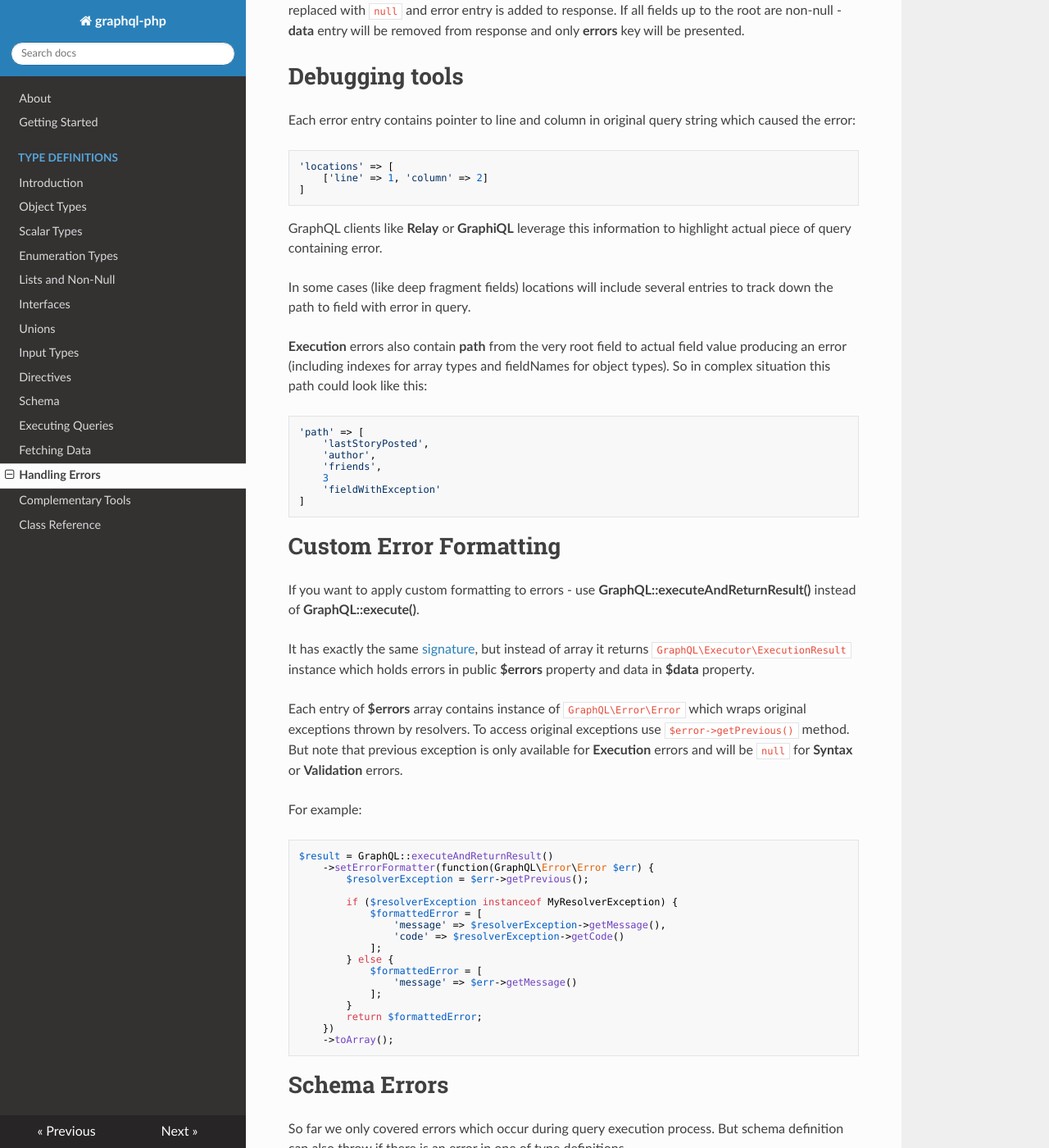
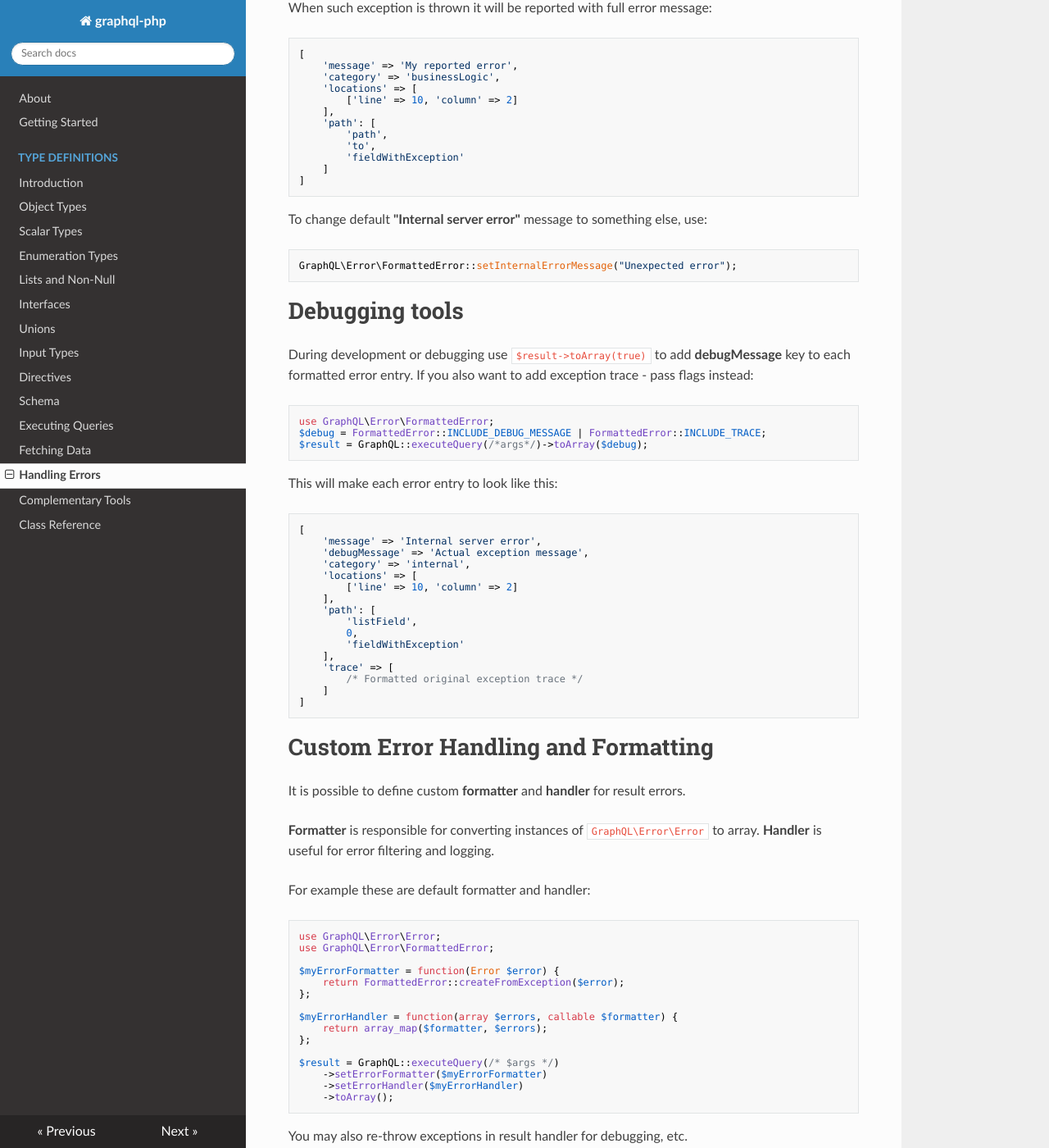
Before and after one commit to webonyx/graphql-php, an MkDocs documentation site: the page built from docs/error-handling.md, in a window 1280 px wide and 1400 px high, scrolled down 1321 px. Shown: the whole window at 82% size. Built offline with MkDocs 1.6.1, drawn with Linux system fonts in a browser that asks for light colours; nearby versions of some CDN libraries; old or Windows-style settings are respelled for this version of MkDocs; some of the changed text lies outside the part shown.

Commit message:
Documentation improvements (wip)

````diff
--- a/docs/error-handling.md
+++ b/docs/error-handling.md
@@ -1,143 +1,145 @@
 # Errors in GraphQL
 
-Query execution process never throws exceptions. Instead all errors that occur during query execution
-are caught, collected and included in response.
+Query execution process never throws exceptions. Instead all errors are caught and collected in
+[execution result](executing-queries/#execution-result).
 
-There are 3 types of errors in GraphQL (Syntax, Validation and Execution errors):
+Later `$result->toArray()` automatically converts these errors to array using default
+error formatting. But you can apply [custom error filtering and formatting](#custom-error-filtering-and-formatting)
+for your specific requirements.
 
-**Syntax** errors are returned in response when query has invalid syntax and could not be parsed.
-Example output for invalid query `{hello` (missing bracket):
+# Default Error formatting
+By default each error entry is converted to associative array with following structure:
+
 ```php
 [
-    'errors' => [
-        [
-            'message' => "Syntax Error GraphQL request (1:7) Expected Name, found <EOF>\n\n1: {hello\n         ^\n",
-            'locations' => [
-                ['line' => 1, 'column' => 7]
-            ]
-        ]
+    'message' => 'Error message',
+    'category' => 'graphql',
+    'locations' => [
+        ['line' => 1, 'column' => 2]
+    ],
+    'path': [
+        'listField',
+        0,
+        'fieldWithException'
+    ]
+]
+```
+Entry at key **locations** points to character in query string which caused the error.
+In some cases (like deep fragment fields) locations will include several entries to track down path to
+field with error in query.
+
+Entry at key **path** exists only for errors caused by exceptions thrown in resolvers. It contains path
+from the very root field to actual field value producing an error
+(including indexes for list types and field names for composite types).
+
+**Internal errors**
+
+As of version **0.10.0** all exceptions thrown in resolvers are reported with generic message **"Internal server error"**.
+This is done to avoid information leak in production environments (e.g. database connection errors, file access errors, etc).
+
+Only exceptions implementing interface `GraphQL\Error\ClientAware` and claiming themselves as **safe** will
+be reported with full error message.
+
+For example:
+```php
+use GraphQL\Error\ClientAware;
+
+class MySafeException extends \Exception implements ClientAware
+{
+    public function isClientSafe()
+    {
+        return true;
+    }
+
+    public function getCategory()
+    {
+        return 'businessLogic';
+    }
+}
+```
+When such exception is thrown it will be reported with full error message:
+```php
+[
+    'message' => 'My reported error',
+    'category' => 'businessLogic',
+    'locations' => [
+        ['line' => 10, 'column' => 2]
+    ],
+    'path': [
+        'path',
+        'to',
+        'fieldWithException'
     ]
 ]
 ```
 
-**Validation** errors - returned in response when query has semantic errors.
-Example output for invalid query `{unknownField}`:
+To change default **"Internal server error"** message to something else, use:
+```
+GraphQL\Error\FormattedError::setInternalErrorMessage("Unexpected error");
+```
+
+#Debugging tools
+
+During development or debugging use `$result->toArray(true)` to add **debugMessage** key to
+each formatted error entry. If you also want to add exception trace - pass flags instead:
+
+```
+use GraphQL\Error\FormattedError;
+$debug = FormattedError::INCLUDE_DEBUG_MESSAGE | FormattedError::INCLUDE_TRACE;
+$result = GraphQL::executeQuery(/*args*/)->toArray($debug);
+```
+
+This will make each error entry to look like this:
 ```php
 [
-    'errors' => [
-        [
-            'message' => 'Cannot query field "unknownField" on type "Query".',
-            'locations' => [
-                ['line' => 1, 'column' => 2]
-            ]
-        ]
+    'message' => 'Internal server error',
+    'debugMessage' => 'Actual exception message',
+    'category' => 'internal',
+    'locations' => [
+        ['line' => 10, 'column' => 2]
+    ],
+    'path': [
+        'listField',
+        0,
+        'fieldWithException'
+    ],
+    'trace' => [
+        /* Formatted original exception trace */
     ]
 ]
 ```
 
-**Execution** errors - included in response when some field resolver throws
-(or returns unexpected value). Example output for query with exception thrown in
-field resolver `{fieldWithException}`:
-```php
-[
-    'data' => [
-        'fieldWithException' => null
-    ],
-    'errors' => [
-        [
-            'message' => 'Exception message thrown in field resolver',
-            'locations' => [
-                ['line' => 1, 'column' => 2]
-            ],
-            'path': [
-                'fieldWithException'
-            ]
-        ]
-    ]
-]
-```
+# Custom Error Handling and Formatting
+It is possible to define custom **formatter** and **handler** for result errors.
 
-Obviously when **Syntax** or **Validation** error is detected - process is interrupted and query is not
-executed. In such scenarios response only contains **errors**, but not **data**.
+**Formatter** is responsible for converting instances of `GraphQL\Error\Error` to array.
+**Handler** is useful for error filtering and logging.
 
-GraphQL is forgiving to **Execution** errors which occur in resolvers of nullable fields.
-If such field throws or returns unexpected value the value of the field in response will be simply
-replaced with `null` and error entry will be added to response.
-
-If exception is thrown in non-null field - error bubbles up to first nullable field. This nullable field is
-replaced with `null` and error entry is added to response. If all fields up to the root are non-null -
-**data** entry will be removed from response and only **errors** key will be presented.
-
-# Debugging tools
-
-Each error entry contains pointer to line and column in original query string which caused
-the error:
+For example these are default formatter and handler:
 
 ```php
-'locations' => [
-    ['line' => 1, 'column' => 2]
-]
-```
+use GraphQL\Error\Error;
+use GraphQL\Error\FormattedError;
 
- GraphQL clients like **Relay** or **GraphiQL** leverage this information to highlight
-actual piece of query containing error.
+$myErrorFormatter = function(Error $error) {
+    return FormattedError::createFromException($error);
+};
 
-In some cases (like deep fragment fields) locations will include several entries to track down the
-path to field with error in query.
+$myErrorHandler = function(array $errors, callable $formatter) {
+    return array_map($formatter, $errors);
+};
 
-**Execution** errors also contain **path** from the very root field to actual field value producing
-an error (including indexes for array types and fieldNames for object types). So in complex situation
-this path could look like this:
-
-```php
-'path' => [
-    'lastStoryPosted',
-    'author',
-    'friends',
-    3
-    'fieldWithException'
-]
-```
-
-# Custom Error Formatting
-
-If you want to apply custom formatting to errors - use **GraphQL::executeAndReturnResult()** instead
-of **GraphQL::execute()**.
-
-It has exactly the same [signature](executing-queries/), but instead of array it
-returns `GraphQL\Executor\ExecutionResult` instance which holds errors in public **$errors**
-property and data in **$data** property.
-
-Each entry of **$errors** array contains instance of `GraphQL\Error\Error` which wraps original
-exceptions thrown by resolvers. To access original exceptions use `$error->getPrevious()` method.
-But note that previous exception is only available for **Execution** errors and will be `null`
-for **Syntax** or **Validation** errors.
-
-For example:
-
-```php
-$result = GraphQL::executeAndReturnResult()
-    ->setErrorFormatter(function(GraphQL\Error\Error $err) {
-        $resolverException = $err->getPrevious();
-
-        if ($resolverException instanceof MyResolverException) {
-            $formattedError = [
-                'message' => $resolverException->getMessage(),
-                'code' => $resolverException->getCode()
-            ];
-        } else {
-            $formattedError = [
-                'message' => $err->getMessage()
-            ];
-        }
-        return $formattedError;
-    })
+$result = GraphQL::executeQuery(/* $args */)
+    ->setErrorFormatter($myErrorFormatter)
+    ->setErrorHandler($myErrorHandler)
     ->toArray();
 ```
 
+You may also re-throw exceptions in result handler for debugging, etc.
+
 # Schema Errors
 So far we only covered errors which occur during query execution process. But schema definition can
-also throw if there is an error in one of type definitions.
+also throw `GraphQL\Error\InvariantViolation` if there is an error in one of type definitions.
 
 Usually such errors mean that there is some logical error in your schema and it is the only case
 when it makes sense to return `500` error code for GraphQL endpoint:
@@ -148,7 +150,7 @@ try {
         // ...
     ]);
 
-    $body = GraphQL::execute($schema, $query);
+    $body = GraphQL::executeQuery($schema, $query);
     $status = 200;
 } catch(\Exception $e) {
     $body = json_encode([
--- a/docs/executing-queries.md
+++ b/docs/executing-queries.md
@@ -2,26 +2,36 @@
 Query execution is a complex process involving multiple steps, including query **parsing**,
 **validating** and finally **executing** against your [schema](type-system/schema/).
 
-**graphql-php** provides convenient facade for this process in class `GraphQL\GraphQL`:
+**graphql-php** provides convenient facade for this process in class
+[`GraphQL\GraphQL`](/reference/#graphqlgraphql):
 
 ```php
 use GraphQL\GraphQL;
 
-$result = GraphQL::execute(
+$result = GraphQL::executeQuery(
     $schema,
     $queryString,
     $rootValue = null,
     $contextValue = null,
     $variableValues = null,
-    $operationName = null
+    $operationName = null,
+    $fieldResolver = null,
+    $validationRules = null,
+    $promiseAdapter = null
 );
 ```
 
-Method returns `array` with **data** and **errors** keys, as described by
-[GraphQL specs](http://facebook.github.io/graphql/#sec-Response-Format).
+It returns an instance of [`GraphQL\Executor\ExecutionResult`](/reference/#graphqlexecutorexecutionresult)
+which can be easily converted to array:
+
+```php
+$serializableResult = $result->toArray();
+```
+
+Returned array contains **data** and **errors** keys, as described by
+[GraphQL spec](http://facebook.github.io/graphql/#sec-Response-Format).
 This array is suitable for further serialization (e.g. using `json_encode`).
-See also section on [error handling](error-handling/).
-
+See also section on [error handling and formatting](error-handling/).
 
 Description of method arguments:
 
@@ -33,10 +43,39 @@ rootValue  | `mixed` | Any value that represents a root of your data graph. It i
 contextValue  | `mixed` | Any value that holds information shared between all field resolvers. Most often they use it to pass currently logged in user, locale details, etc.<br><br>It will be available as 3rd argument in all field resolvers. (see section on [Field Definitions](type-system/object-types/#field-configuration-options) for reference) **graphql-php** never modifies this value and passes it *as is* to all underlying resolvers.
 variableValues | `array` | Map of variable values passed along with query string. See section on [query variables on official GraphQL website](http://graphql.org/learn/queries/#variables)
 operationName | `string` | Allows the caller to specify which operation in queryString will be run, in cases where queryString contains multiple top-level operations.
+fieldResolver | `callable` | A resolver function to use when one is not provided by the schema. If not provided, the [default field resolver is used](data-fetching/#default-field-resolver).
+validationRules | `array` | A set of rules for query validation step. Default value is all available rules. Empty array would allow to skip query validation (may be convenient for persisted queries which are validated before persisting and assumed valid during execution)
+promiseAdapter | `GraphQL\Executir\Promise\PromiseAdapter` | Adapter for async-enabled PHP platforms like ReactPHP (read about [async platforms integration](data-fetching/#async-php))
+
+# Execution Result
+```php
+namespace GraphQL\Executor;
+
+class ExecutionResult
+{
+    /**
+     * @var array
+     */
+    public $data;
+
+    /**
+     * @var GraphQL\Error\Error[]
+     */
+    public $errors;
+
+    /**
+     *
+     */
+    public setErrorsHandler(callable $errorsHandler);
+
+    public setErrorFormatter(callable $errorsHandler);
+}
+```
+
 
 # Parsing
 Following reading describes implementation details of query execution process. It may clarify some
-internals of GraphQL but is not required in order to use it. Feel free to skip to next section
+internals of GraphQL but is not required to use it. Feel free to skip to next section
 on [Error Handling](error-handling/) for essentials.
 
 TODOC
@@ -46,3 +85,21 @@ TODOC
 
 # Executing
 TODOC
+
+# Errors explained
+There are 3 types of errors in GraphQL:
+
+- **Syntax**: query has invalid syntax and could not be parsed;
+- **Validation**: query is incompatible with type system (e.g. unknown field is requested);
+- **Execution**: occurs when some field resolver throws (or returns unexpected value).
+
+Obviously when **Syntax** or **Validation** error is detected - process is interrupted and query is not
+executed.
+
+GraphQL is forgiving to **Execution** errors which occur in resolvers of nullable fields.
+If such field throws or returns unexpected value the value of the field in response will be simply
+replaced with `null` and error entry will be registered.
+
+If exception is thrown in non-null field - error bubbles up to first nullable field. This nullable field is
+replaced with `null` and error entry is added to response. If all fields up to the root are non-null -
+**data** entry will be removed from response and only **errors** key will be presented.
````
Also changed, not shown: docs/data-fetching.md (+1 -1 lines), docs/getting-started.md (+5 -3 lines), docs/type-system/schema.md (+7 -4 lines).
